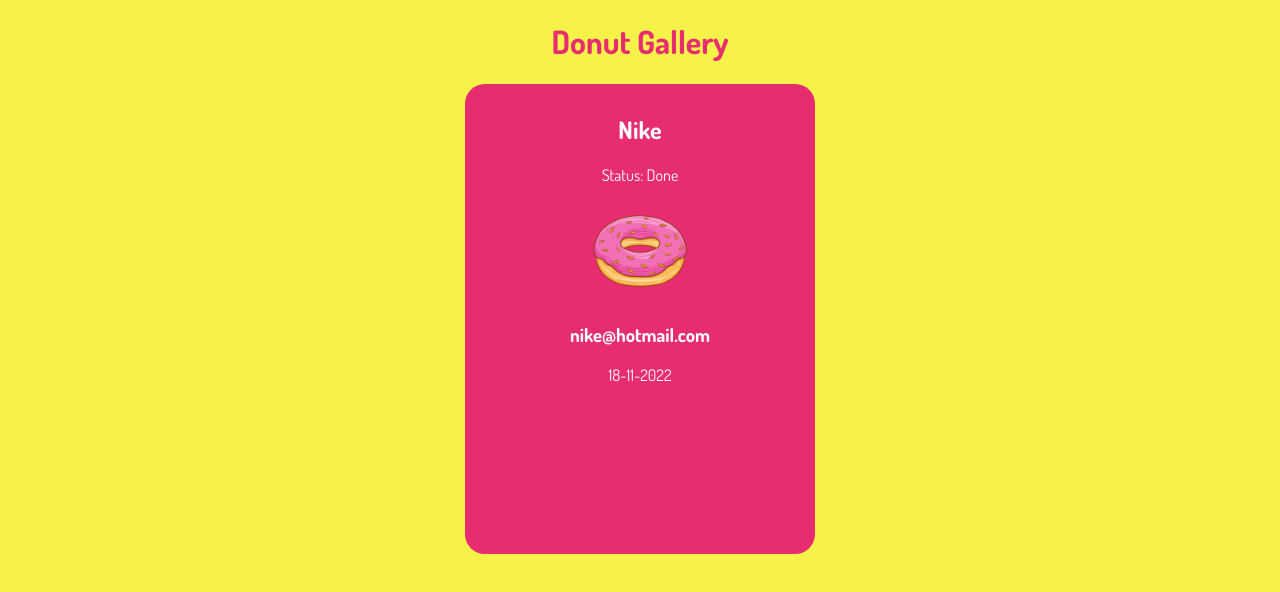
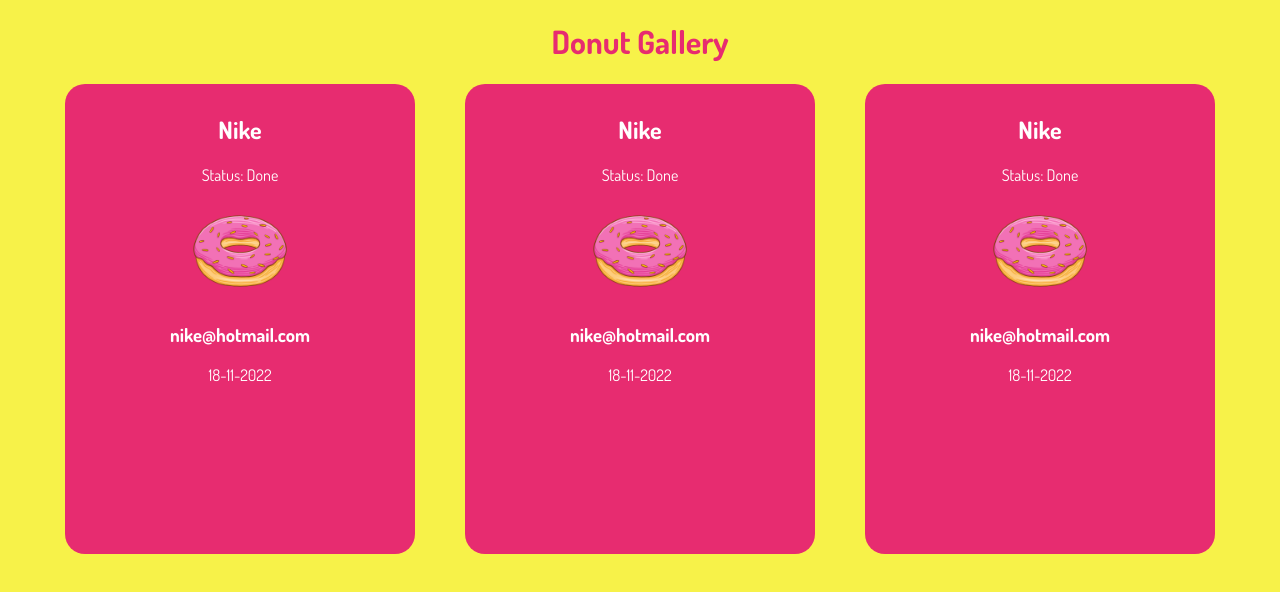
Before and after one commit to LiamP2000/DonuttelloVue, a Vue app: page / in a window 1280 px wide. Shown: the top 592 px of the page. Built offline with nearby package versions, Linux system fonts and the light colour scheme.

Commit message:
feat: add cards for testing + styling

```diff
--- a/src/App.vue
+++ b/src/App.vue
@@ -6,7 +6,9 @@
 <template>
   <div class="app">
     <h1>Donut Gallery</h1>
-    <div>
+    <div class="donut-cards">
+        <DonutCard />
+        <DonutCard />
         <DonutCard />
       </div>
   </div>
@@ -21,4 +23,14 @@
   color: #E72C70;
 }
 
+.donut-cards {
+  display: flex;
+  flex-wrap: wrap;
+  justify-content: center;
+  align-items: center;
+  margin: 0 auto;
+  width: 100%;
+  max-width: 1200px;
+}
+
 </style>
```
